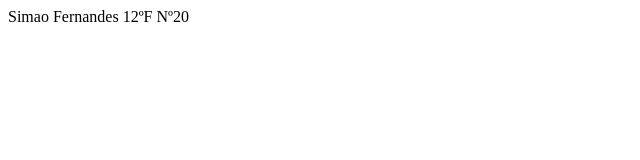
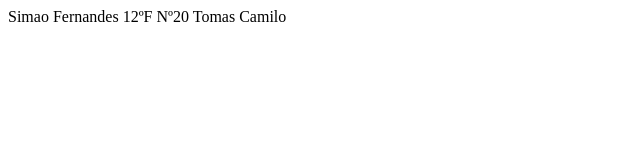
Before and after one commit to CrisAlex10/Exercicio_miguel, a plain HTML site: page indexx.html in a window 1280 px wide. Shown: the whole page, without its empty margins (0-640 px from the left). Drawn offline with Linux system fonts and the light colour scheme.

Commit message:
Update indexx.html

```diff
--- a/indexx.html
+++ b/indexx.html
@@ -6,6 +6,6 @@
     <title>Miguel e lindo</title>
 </head>
 <body>
-    Simao Fernandes 12ºF Nº20
+    Simao Fernandes 12ºF Nº20 Tomas Camilo
 </body>
 </html>
```
